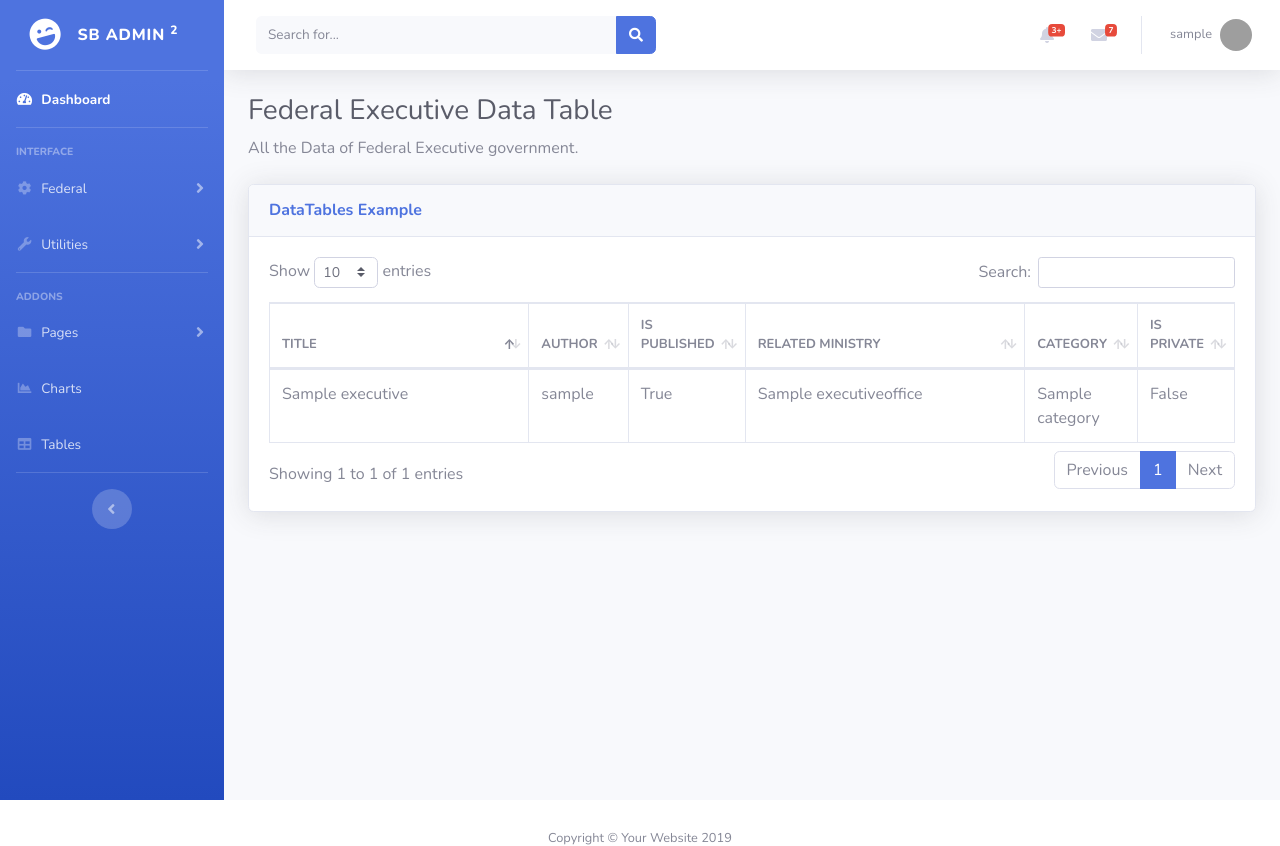
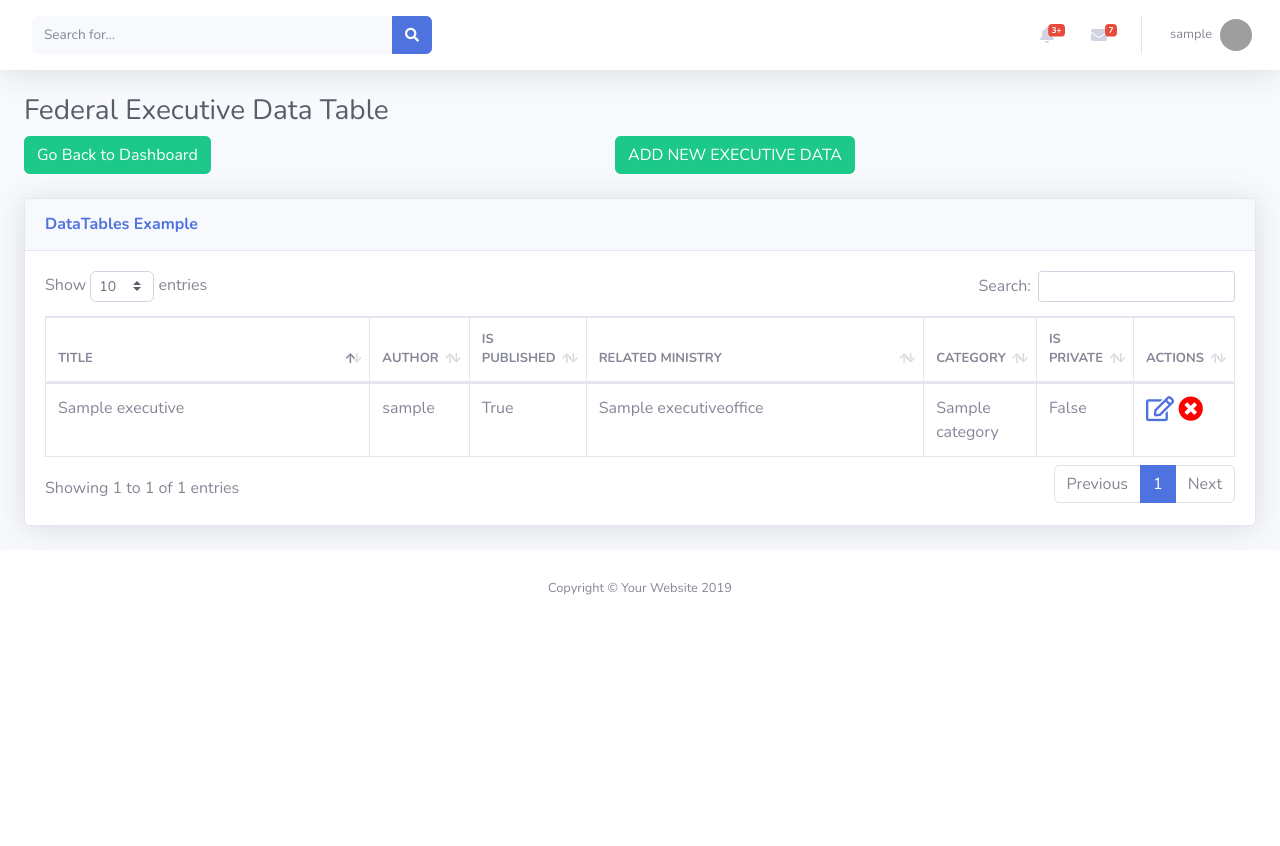
Before and after one commit to bipinmilan/NationalDataCenter, a Django app: page /executive-data in a window 1280 px wide. Shown: the top 846 px of the page. After the commit the page ends 595 px from the top, so only its background shows below. Run offline with Django 3.2, Linux system fonts and the light colour scheme; a user stored in the database is signed in; tables that the repository leaves empty hold one stand-in row (values such as "Sample post"); some libraries are stand-ins or nearby versions; grey boxes are pictures that could not be loaded.

Commit message:
changes new

```diff
--- a/Federal/models.py
+++ b/Federal/models.py
@@ -1,6 +1,8 @@
 from datetime import datetime
 from django.contrib.auth.models import User
 from django.db import models
+from django.urls import reverse
+
 from base.models import BaseModel
 from offices.models import ExecutiveOffice, LegislativeOffice, JudiciaryOffice
 
@@ -13,6 +15,9 @@ class Executive(BaseModel):
 
     def __str__(self):
         return self.title
+
+    '''def get_absolute_url(self):
+        return reverse('executive_update', args=(self.pk,))'''
 
 
 class Legislative(BaseModel):
--- a/Federal/urls.py
+++ b/Federal/urls.py
@@ -1,4 +1,6 @@
-from Federal.views import public_data
+from django.contrib.auth.decorators import login_required
+
+from Federal.views import public_data, ExecutiveDataList
 from . import views
 from django.urls import path
 
@@ -7,5 +9,10 @@ urlpatterns = [
     path('pb', public_data.as_view(), name='public_data'),
     path('add-executive-data', views.upload, name='add-executive-data'),
     path('entry-dashboard', views.index, name='entry-dashboard'),
-    path('executive-data', views.retrieve_user_specific_data, name='executive-data'),
+    # path('executive-data', views.retrieve_user_specific_data, name='executive-data'),
+    path('executive-data', login_required(login_url='entry-login')(ExecutiveDataList.as_view()), name='executive-data')
+    # path('<executive_id>', views.delete_executive_data, name='executive-delete'),
+    # path('ex_update/<int:pk>', views.ExecutiveUpdate.as_view(), name='executive_update'),
+    # path('ex_delete/<int:pk>', views.ExecutiveDelete.as_view(), name='executive_delete'),
+    # path('delete/<int:id>', views.destroy),
 ]
--- a/Federal/views.py
+++ b/Federal/views.py
@@ -1,10 +1,13 @@
 from django.contrib.auth.decorators import login_required
+from django.contrib.auth.mixins import LoginRequiredMixin
 from django.http import HttpResponse, request
 from django.shortcuts import render, redirect
-from django.views.generic import ListView
+from django.utils.decorators import method_decorator
+from django.views.generic import ListView, DeleteView, UpdateView
 from Federal.forms import ExecutiveCreate
 from Federal.models import Executive
 from django.contrib import messages
+from django.urls import reverse_lazy
 
 
 # @login_required
@@ -30,18 +33,28 @@ def index(request):
     return render(request, 'pages/index.html')
 
 
-#class Table(ListView):
-    # template_name = 'federals/executive_table_list.html'
-    #queryset = Executive.objects.order_by('-timestamp').filter(is_published=True)
-    #context_object_name = 'executive_table'
+# class Table(ListView):
+# template_name = 'federals/executive_table_list.html'
+# queryset = Executive.objects.order_by('-timestamp').filter(is_published=True)
+# context_object_name = 'executive_table'
 
-@login_required(login_url='entry-login')
-def retrieve_user_specific_data(request):
-        executive_table = Executive.objects.order_by('-timestamp').filter(author=request.user)
-        context = {
-            'executive_table': executive_table
-        }
-        return render(request, 'federals/executive_table_list.html', context)
+# @login_required(login_url='entry-login')
+'''def retrieve_user_specific_data(request):
+    executive_table = Executive.objects.order_by('-timestamp').filter(author=request.user)
+    context = {
+        'executive_table': executive_table
+    }
+    return render(request, 'federals/executive_table_list.html', context)
+'''
+
+
+class ExecutiveDataList(ListView):
+    model = Executive
+    template_name = 'federals/executive_table_list.html'
+    context_object_name = 'executive_table'
+
+    def get_queryset(self):
+        return self.model.objects.filter(author=self.request.user)
 
 
 def upload(request):
@@ -64,3 +77,29 @@ def upload(request):
             return render(request, 'federals/upload_form.html', {'upload_form': upload})
     else:
         return redirect('entry-login')
+
+
+'''def delete_executive_data(request, executive_id):
+    executive_id = int(executive_id)
+    executive_data = Executive.objects.get(pk=executive_id)
+    executive_data.delete()
+    return redirect('executive-data')'''
+
+'''class ExecutiveUpdate(UpdateView):
+    model = Executive
+    fields = '__all__'
+    success_url = reverse_lazy('executive-data')
+
+
+class ExecutiveDelete(DeleteView):
+    model = Executive
+    success_url = reverse_lazy('executive-data')'''
+
+'''def destroy(request, id):
+    executive = Executive.objects.get(id=id)
+    executive.delete()
+    return redirect("executive-data")'''
+
+
+class ExecutiveDelete(DeleteView):
+    model = Executive
--- /dev/null
+++ b/NDC/static/css/custom_stylesheet.css
@@ -0,0 +1,16 @@
+#id_title {
+width: 500px;}
+
+#add_btn{
+margin-left: 400px;
+}
+
+#edit-crc {
+    font-size: 25px;
+}
+
+
+#dlt-crc {
+    font-size: 25px;
+    color: red;
+}
--- a/accounts/views.py
+++ b/accounts/views.py
@@ -13,7 +13,6 @@ def data_entry_login(request):
 
         if user is not None and user.groups.filter(name='Data_Entry_Officer').exists():
             auth.login(request, user)
-            messages.success(request, 'You are now logged in')
             return redirect('entry-dashboard')
         else:
             messages.error(request, 'Invalid credentials')
@@ -26,5 +25,4 @@ def data_entry_login(request):
 def logout(request):
     if request.method == 'POST':
         auth.logout(request)
-        messages.success(request, 'You are now logged out')
         return redirect('entry-login')
--- a/templates/accounts/data_entry_login.html
+++ b/templates/accounts/data_entry_login.html
@@ -31,10 +31,9 @@
                     <!-- Nested Row within Card Body -->
                     <div class="row">
                         <!--div class="col-lg-6 d-none d-lg-block bg-login-image"></div-->
-                        <img src="{% static '/img/rupta.jpg' %}" class="col-lg-6 d-none d-lg-block bg-login-image">
+                        <img src="{% static '/img/gov_logo.jpg' %}" class="col-lg-6 d-none d-lg-block bg-login-image">
                         <div class="col-lg-6">
                             <div class="p-5">
-                                {% include 'partials/_alerts.html' %}
                                 <form class="user" action="{%url 'entry-login' %}" method="post">
                                     {% csrf_token %}
                                     <div class="form-group">
--- a/templates/base.html
+++ b/templates/base.html
@@ -15,8 +15,11 @@
     <link href="https://fonts.googleapis.com/css?family=Nunito:200,200i,300,300i,400,400i,600,600i,700,700i,800,800i,900,900i"
           rel="stylesheet">
 
+
     <!-- Custom styles for this template-->
     <link href="{% static '/css/sb-admin-2.min.css' %}" rel="stylesheet">
+
+     <link href="{% static '/css/custom_stylesheet.css' %}" rel="stylesheet">
 
     <link href="{% static '/vendor/datatables/dataTables.bootstrap4.min.css' %}" rel="stylesheet">
 </head>
--- a/templates/federals/executive_table_list.html
+++ b/templates/federals/executive_table_list.html
@@ -6,7 +6,7 @@
 <div id="wrapper">
 
     <!-- Sidebar -->
-    {% include 'partials/_sidebar.html' %}
+
     <!-- End of Sidebar -->
 
     <!-- Content Wrapper -->
@@ -24,8 +24,9 @@
 
                 <!-- Page Heading -->
                 <h1 class="h3 mb-2 text-gray-800">Federal Executive Data Table</h1>
-                <p class="mb-4">All the Data of Federal Executive government.</p>
-
+                <!--p class="mb-4">All the Data of Federal Executive government.</p-->
+                <a class="mb-4 btn btn-success" href="{% url 'entry-dashboard' %}">Go Back to Dashboard</a>
+                <a class="mb-4 btn btn-success" id="add_btn" href="{% url 'add-executive-data' %}">ADD NEW EXECUTIVE DATA</a>
                 <!-- DataTales Example -->
                 <div class="card shadow mb-4">
                     <div class="card-header py-3">
@@ -42,6 +43,7 @@
                                     <th style="width: 400px;">RELATED MINISTRY</th>
                                     <th style="width: 40px;">CATEGORY</th>
                                     <th style="width: 5px;">IS PRIVATE</th>
+                                     <th>ACTIONS</th>
 
                                 </tr>
                                 </thead>
@@ -55,6 +57,9 @@
                                     <td>{{et.related_ministry}}</td>
                                     <td>{{et.category}}</td>
                                     <td>{{et.is_private}}</td>
+                                    <td><a href="#"><i class="far fa-edit" id="edit-crc"></i></a>
+                                    <a href="/delete/{{ et.id }}"><i class="fas fa-times-circle" id="dlt-crc"></i></a>
+                                    </td>
 
                                 </tr>
                                 {% endfor %}
```
Also changed, not shown: NDC/static/img/gov_logo.jpg (added).
